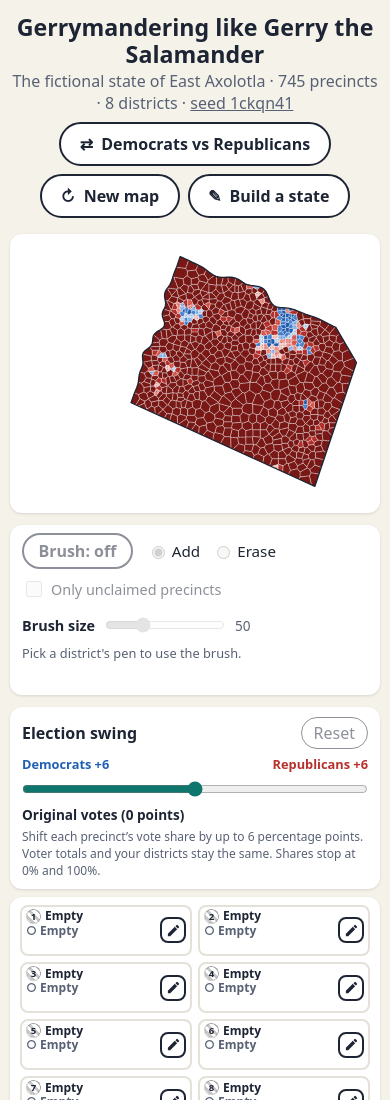
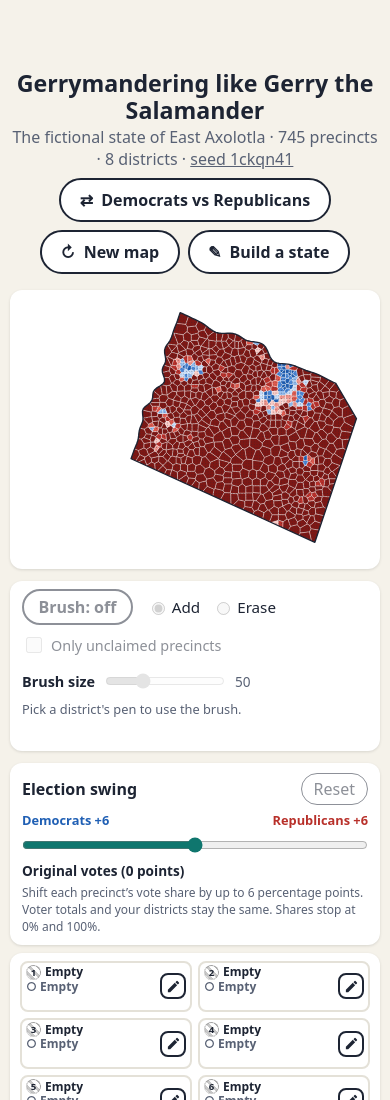
Before and after one commit to iamshauryashah/gerrymandering, a plain HTML site: page index.html in a window 390 px wide. Shown: the top 1100 px of the page. Drawn offline with Linux system fonts and the light colour scheme; a script that the page names is missing.

Commit message:
Reserve Gerry header space for shared navigation without changing gameplay

```diff
--- a/styles.css
+++ b/styles.css
@@ -32,8 +32,15 @@ h2 { margin: 0 0 0.5rem; font-size: 1.1rem; }
 .state-caption { margin: 0 0 0.5rem; text-align: center; color: var(--muted); }
 .state-caption a { color: inherit; }
 
-.top-bar { display: flex; flex-direction: column; align-items: center; }
+/* Leave the top-right corner to the shared navigation launcher (46px plus clearance).
+   Keep all game controls in Gerry; do not change or duplicate navigation behavior. */
+.top-bar { display: flex; flex-direction: column; align-items: center; padding-right: 88px; }
 .toolbar { display: flex; flex-wrap: wrap; justify-content: center; gap: 0.5rem; margin-bottom: 0.25rem; }
+/* On narrow screens, put Gerry's header below the floating launcher instead
+   of squeezing gameplay controls into the same horizontal corner. */
+@media (max-width: 620px) {
+  .top-bar { padding-right: 0; padding-top: 56px; }
+}
 
 button { font: inherit; }
 
```
